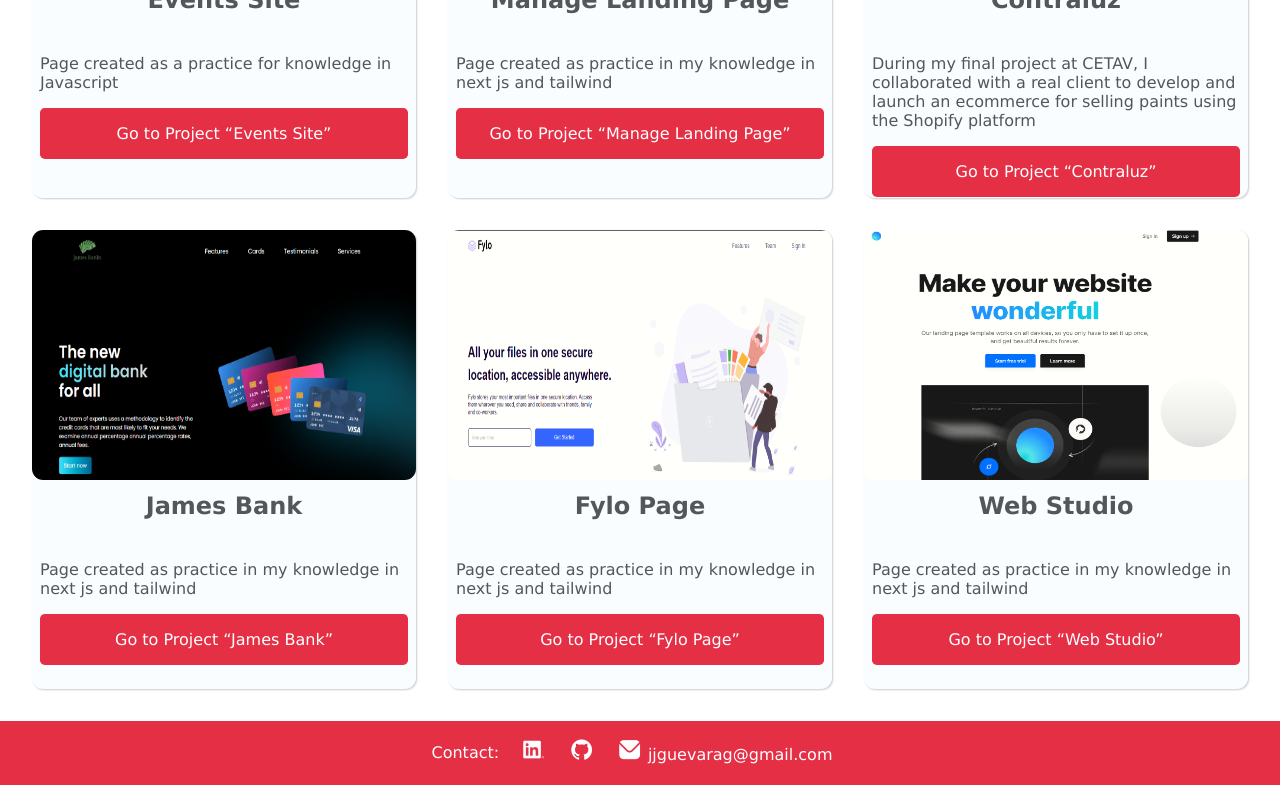
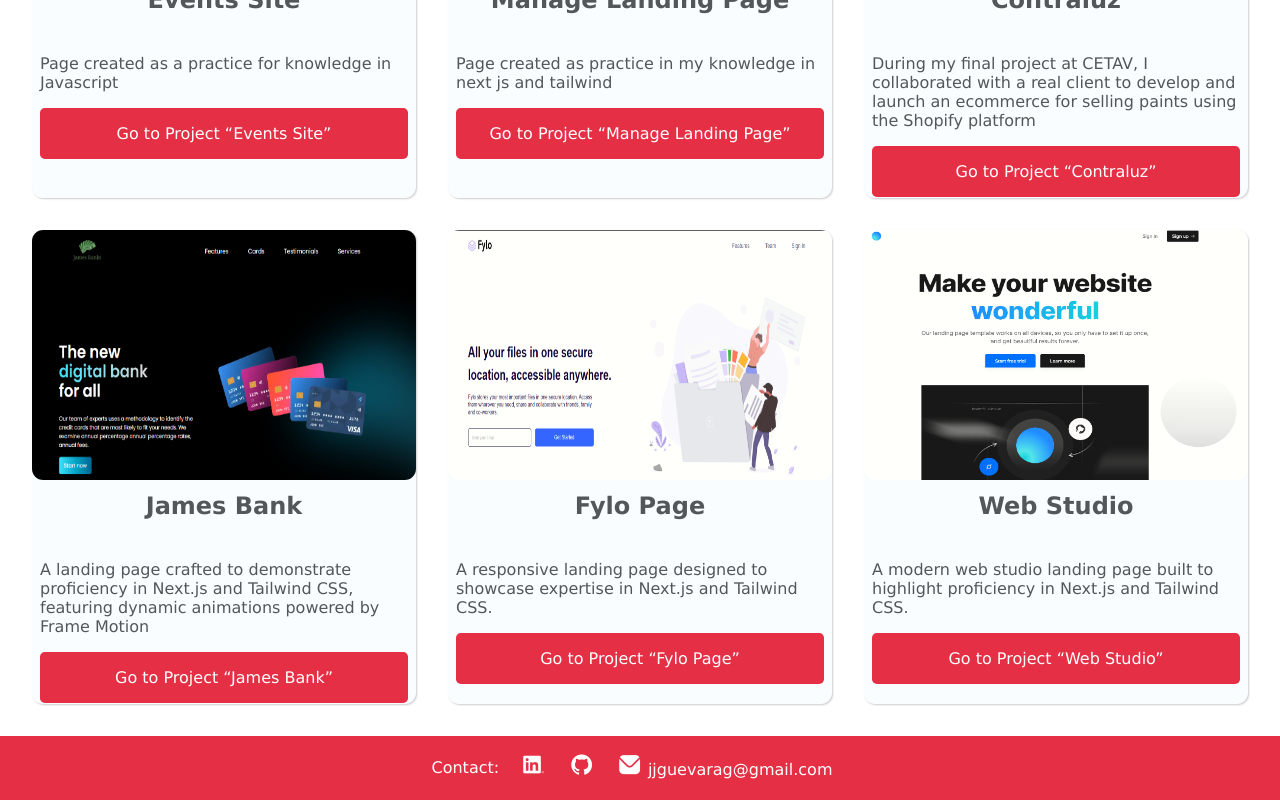
Before and after one commit to James-Gamboa/James-portfolio, a Next.js app: page /ProjectsPage in a window 1280 px wide. Shown: the part 1450-2250 px from the top of the page. Built offline with nearby package versions, Linux system fonts and the light colour scheme; a web font is replaced by a local one.

Commit message:
Changes description projects

```diff
--- a/app/components/Projects.jsx
+++ b/app/components/Projects.jsx
@@ -81,21 +81,21 @@ const projects = [
         "id": 10,
         "image": P10Img,
         "title": "James Bank" ,
-        "description": "Page created as practice in my knowledge in next js and tailwind",
+        "description": "A landing page crafted to demonstrate proficiency in Next.js and Tailwind CSS, featuring dynamic animations powered by Frame Motion",
         "link": "https://landing-page-bank-kappa.vercel.app/"
     },
     {
         "id": 11,
         "image": P11Img,
         "title": "Fylo Page" ,
-        "description": "Page created as practice in my knowledge in next js and tailwind",
+        "description": "A responsive landing page designed to showcase expertise in Next.js and Tailwind CSS.",
         "link": "https://fylo-landing-page-ten-peach.vercel.app/"
     },
     {
         "id": 12,
         "image": P12Img,
         "title": "Web Studio" ,
-        "description": "Page created as practice in my knowledge in next js and tailwind",
+        "description": "A modern web studio landing page built to highlight proficiency in Next.js and Tailwind CSS.",
         "link": "https://tailwind-landing-page-ecru-three.vercel.app/"
     },
 ];
```
